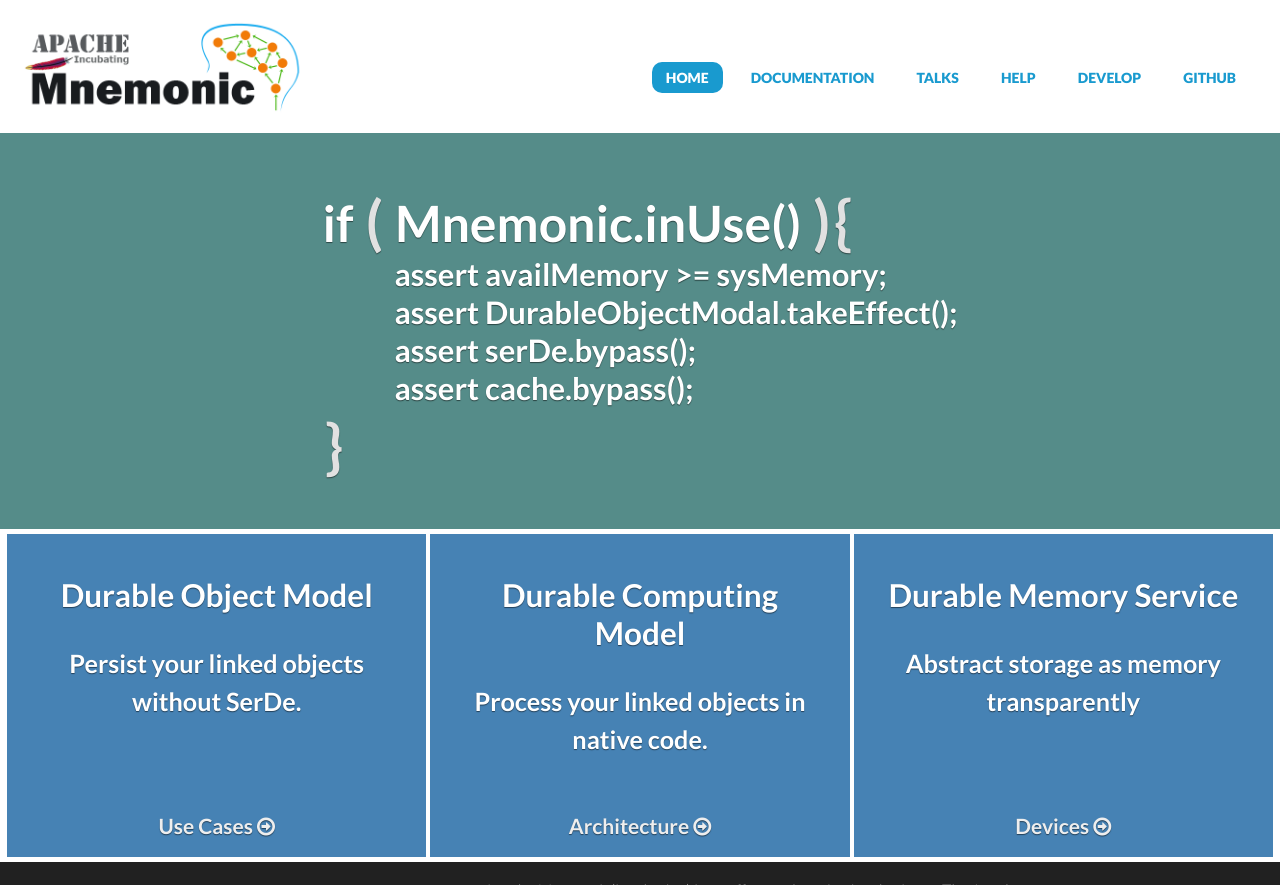
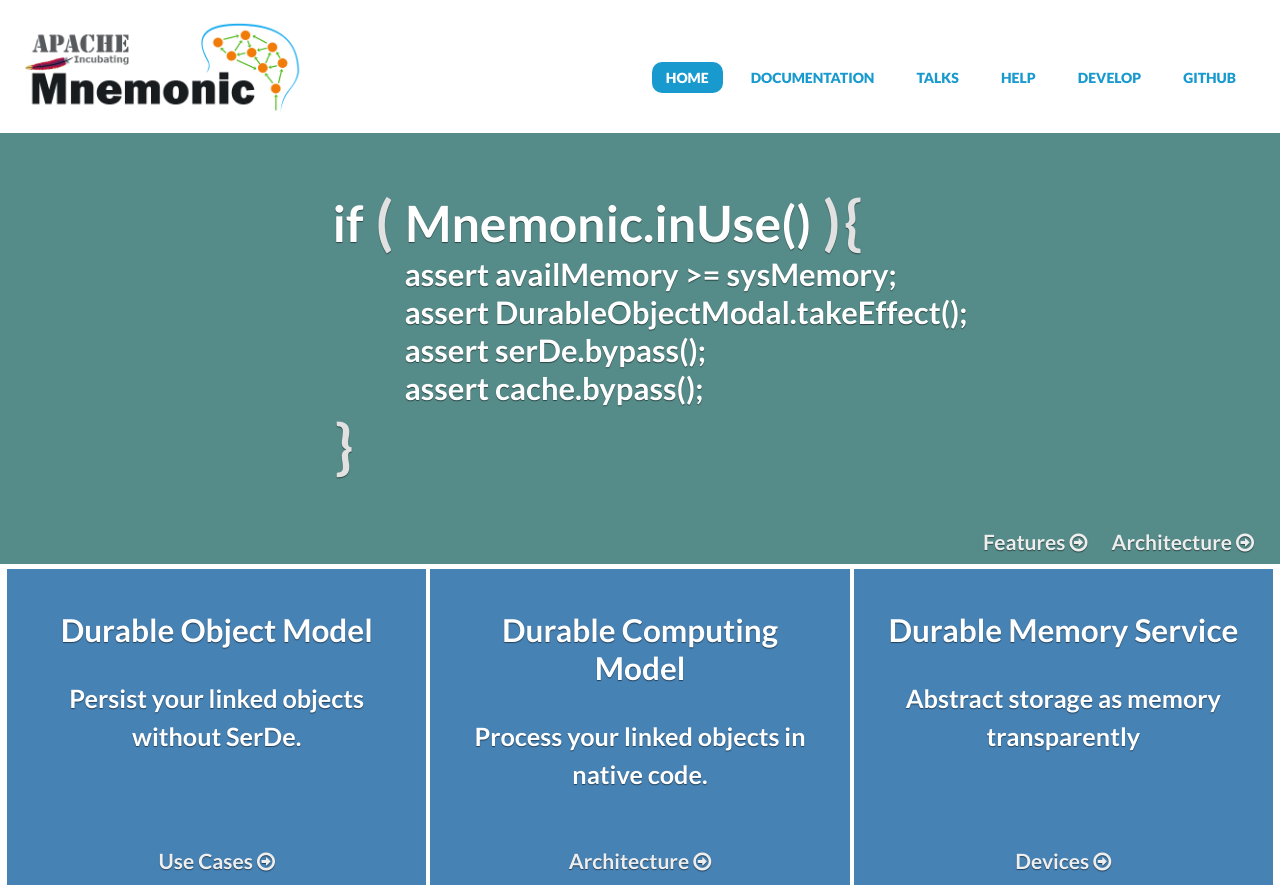
Before and after one commit to apache/mnemonic-site, a Jekyll site: the page built from src/index.html, in a window 1280 px wide, cut to the strip 0-885 px from the top of the page. Built offline with Jekyll 4.4.1, drawn with Linux system fonts in a browser that asks for light colours.

Commit message:
MNEMONIC-316: Add major links to introduction region of home page

```diff
--- a/src/css/screen.scss
+++ b/src/css/screen.scss
@@ -276,6 +276,20 @@
     font-size: 1.75em;
     line-height: 1em;
     margin: 0;
+  }
+
+  .introlinks {
+    text-align: right;
+    padding: 10px 16px;
+    a {
+      display: inline-block;
+      font-weight: bold;
+      padding: 0px 10px 0px;
+      color: #eee;
+      text-decoration: none;
+      @include transition(all .25s);
+      &:hover { color: #fff; }
+    }
   }
 }
 
--- a/src/index.html
+++ b/src/index.html
@@ -7,7 +7,7 @@
 <section class="intro">
   <div class="grid">
     <div class="unit whole center-on-mobiles">
-      <div class="first titlehead inner-center">
+      <div class="first titlehead inner-center" style="display:relative;">
         if <span class="codesym">(</span> Mnemonic.inUse() <span class="codesym">)</span> <span class="codesym">{</span>
         <div class="ifbody">
           assert availMemory &gt;= sysMemory;<br/>
@@ -17,6 +17,10 @@
         </div>
         <span class="codesym">}</span>
       </div>
+    </div>
+    <div class="introlinks">
+      <a href="/docs/features">Features <i class="fa fa-arrow-circle-o-right"></i></a>
+      <a href="/docs/arch">Architecture <i class="fa fa-arrow-circle-o-right"></i></a>
     </div>
   </div>
 </section>
```
Lines whose indentation alone changed are shown as unchanged.
